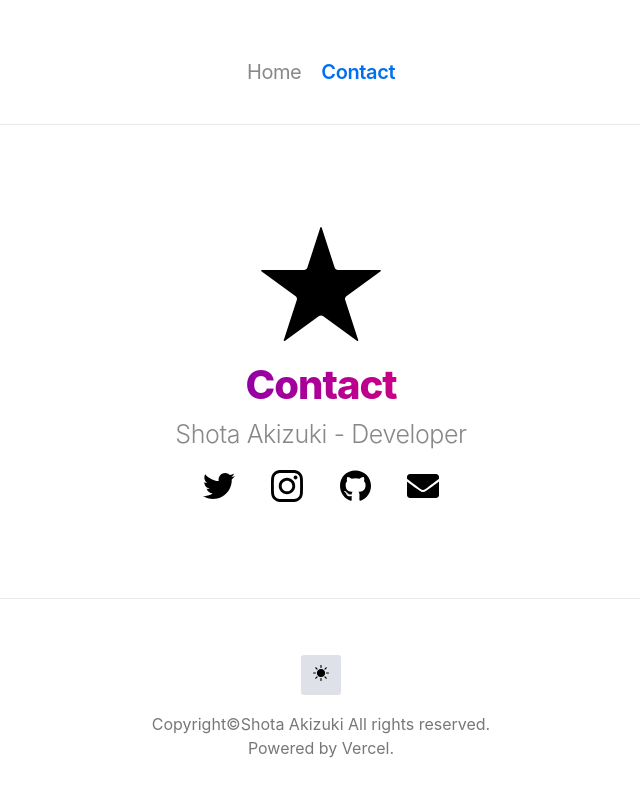
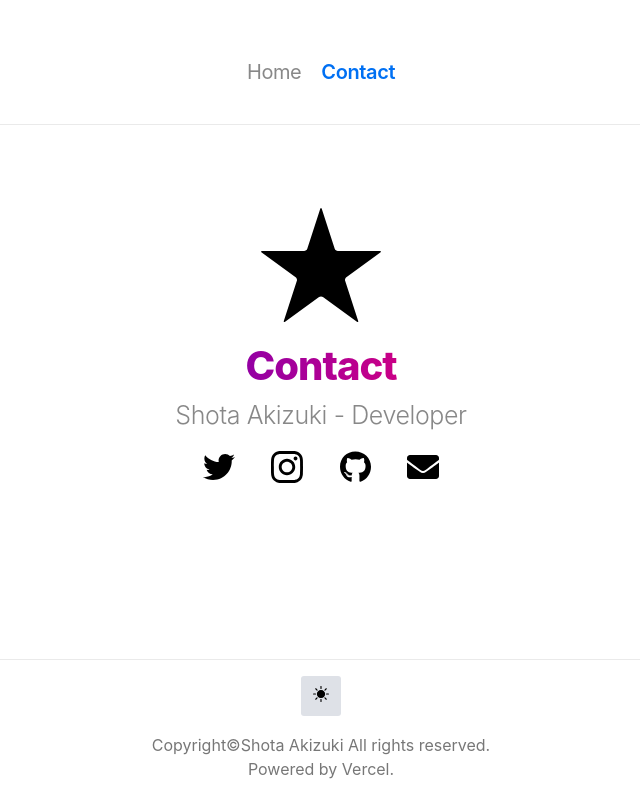
Before and after one commit to shota-akizuki/shota-dev, a Next.js app: page /contact in a window 1280 px wide. Shown: the whole page, without its empty margins (319-959 px from the left). Built offline with nearby package versions, Linux system fonts and the light colour scheme.

Commit message:
delete: 不要なCSSを削除

```diff
--- a/components/divider.tsx
+++ b/components/divider.tsx
@@ -1,3 +1,3 @@
-import styles from '../styles/Home.module.css';
+import sharedStyles from '../styles/shared.module.css';
 
-export const Divider = () => <p className={styles.divider} />;
+export const Divider = () => <p className={sharedStyles.divider} />;
--- a/components/footer.tsx
+++ b/components/footer.tsx
@@ -1,10 +1,11 @@
 import FooterStyles from '../styles/footer.module.css';
 import ThemeChanger from './ThemeChanger';
-import styles from '../styles/Home.module.css';
+import { Divider } from '../components/divider';
 
 export const Footer = () => {
   return (
-    <footer className={styles.footer}>
+    <footer className={FooterStyles.footer}>
+      <Divider />
       <div className={FooterStyles.layout}>
         <div>
           <ThemeChanger />
--- a/footer.module.css
+++ /dev/null
@@ -1,4 +0,0 @@
-.layout div {
-  text-align: center;
-  margin: 12px;
-}
--- a/header.module.css
+++ /dev/null
@@ -1,33 +0,0 @@
-.header {
-  display: block;
-  min-height: 64px;
-  padding: 2em 0;
-  text-align: center;
-  letter-spacing: -0.02em;
-}
-
-.header ul {
-  list-style: none;
-  padding: 0;
-}
-
-.header ul li {
-  display: inline-block;
-  padding: 0 10px;
-}
-
-.header :global(a) {
-  color: var(--accents-3);
-  font-weight: 400;
-}
-
-.header :global(a.active) {
-  color: #1b252e;
-  font-weight: 600;
-}
-
-@media (max-width: 600px) {
-  .header {
-    padding: 0.5em 0 2em;
-  }
-}
--- /dev/null
+++ b/pages/_document.tsx
@@ -0,0 +1,17 @@
+import Document, { Html, Head, Main, NextScript } from 'next/document';
+
+class MyDocument extends Document {
+  render() {
+    return (
+      <Html lang="ja">
+        <Head />
+        <body>
+          <Main />
+          <NextScript />
+        </body>
+      </Html>
+    );
+  }
+}
+
+export default MyDocument;
--- a/styles/Home.module.css
+++ /dev/null
@@ -1,63 +0,0 @@
-.container {
-  min-height: 100vh;
-  padding: 0 0.5rem;
-  display: flex;
-  flex-direction: column;
-  justify-content: center;
-  align-items: center;
-}
-
-.main {
-  padding: 5rem 0;
-  flex: 1;
-  display: flex;
-  flex-direction: column;
-  justify-content: center;
-  align-items: center;
-}
-
-.footer {
-  margin-top: 80px;
-  width: 100%;
-  height: 100px;
-  border-top: 1px solid #eaeaea;
-  justify-content: center;
-  align-items: center;
-  margin-bottom: 160px;
-}
-
-.divider {
-  width: 100%;
-  border-top: 1px solid #eaeaea;
-  justify-content: center;
-  align-items: center;
-  margin-top: 40px;
-}
-
-.footer img {
-  margin-left: 0.5rem;
-}
-
-.footer a {
-  display: flex;
-  justify-content: center;
-  align-items: center;
-}
-
-.title a {
-  color: #0070f3;
-  text-decoration: none;
-}
-
-.description {
-  text-align: center;
-}
-
-.description {
-  line-height: 1.5;
-  font-size: 1.5rem;
-}
-
-.logo {
-  height: 1em;
-}
--- a/styles/footer.module.css
+++ b/styles/footer.module.css
@@ -2,3 +2,22 @@
   text-align: center;
   margin: 16px;
 }
+
+.footer {
+  margin-top: 80px;
+  width: 100%;
+  height: 100px;
+  justify-content: center;
+  align-items: center;
+  margin-bottom: 160px;
+}
+
+.footer img {
+  margin-left: 0.5rem;
+}
+
+.footer a {
+  display: flex;
+  justify-content: center;
+  align-items: center;
+}
```
